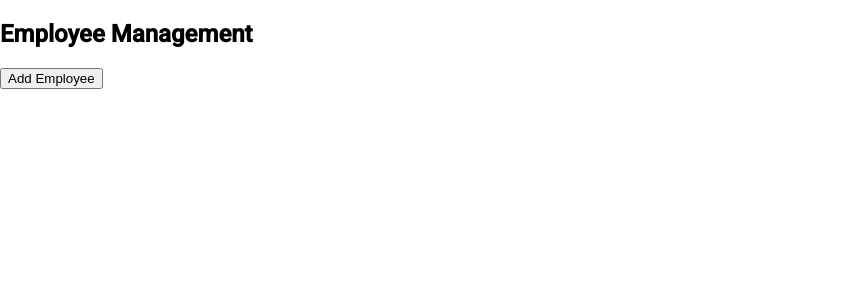
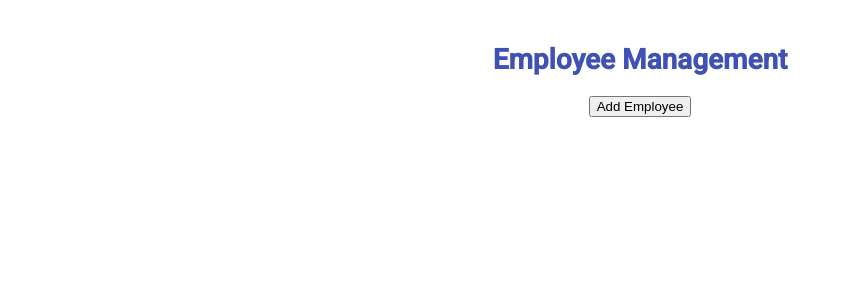
Before and after one commit to laxxitaasingh/Employee-management, an Angular app in the folder employee-manage/: page / in a window 1280 px wide. Shown: the top 300 px of the page, without its empty margins (0-851 px from the left). Built offline with nearby package versions, Linux system fonts and the light colour scheme.

Commit message:
add styling to employee details

```diff
--- a/employee-manage/src/app/employee-management/employee-management.component.css
+++ b/employee-manage/src/app/employee-management/employee-management.component.css
@@ -0,0 +1,65 @@
+.employee-management {
+    padding: 20px;
+    max-width: 1000px;
+    margin: auto;
+  }
+
+  .employee-management h2 {
+    text-align: center;
+    margin-bottom: 20px;
+    font-size: 28px;
+    color: #3f51b5;
+  }
+
+  button[mat-flat-button] {
+    display: block;
+    margin: 0 auto 30px auto;
+  }
+
+  .employee-card {
+    background-color: antiquewhite;
+    margin-bottom: 20px;
+    padding: 16px;
+    box-shadow: 0 4px 10px rgba(0, 0, 0, 0.1);
+    transition: transform 0.2s ease;
+    border-radius: 12px;
+  }
+
+  .employee-card:hover {
+    transform: scale(1.01);
+  }
+
+  .employee-info {
+    display: flex;
+    align-items: center;
+    gap: 16px;
+  }
+
+  .avatar {
+    border-radius: 50%;
+    object-fit: cover;
+    border: 2px solid #3f51b5;
+  }
+
+  .details {
+    flex-grow: 1;
+  }
+
+  .details h3 {
+    margin: 0;
+    font-size: 22px;
+    color: #333;
+  }
+
+  .details p {
+    margin: 4px 0;
+    color: #555;
+  }
+
+  .actions {
+    display: flex;
+    justify-content: flex-end;
+    gap: 10px;
+    margin-top: 12px;
+    flex-wrap: wrap;
+  }
```
